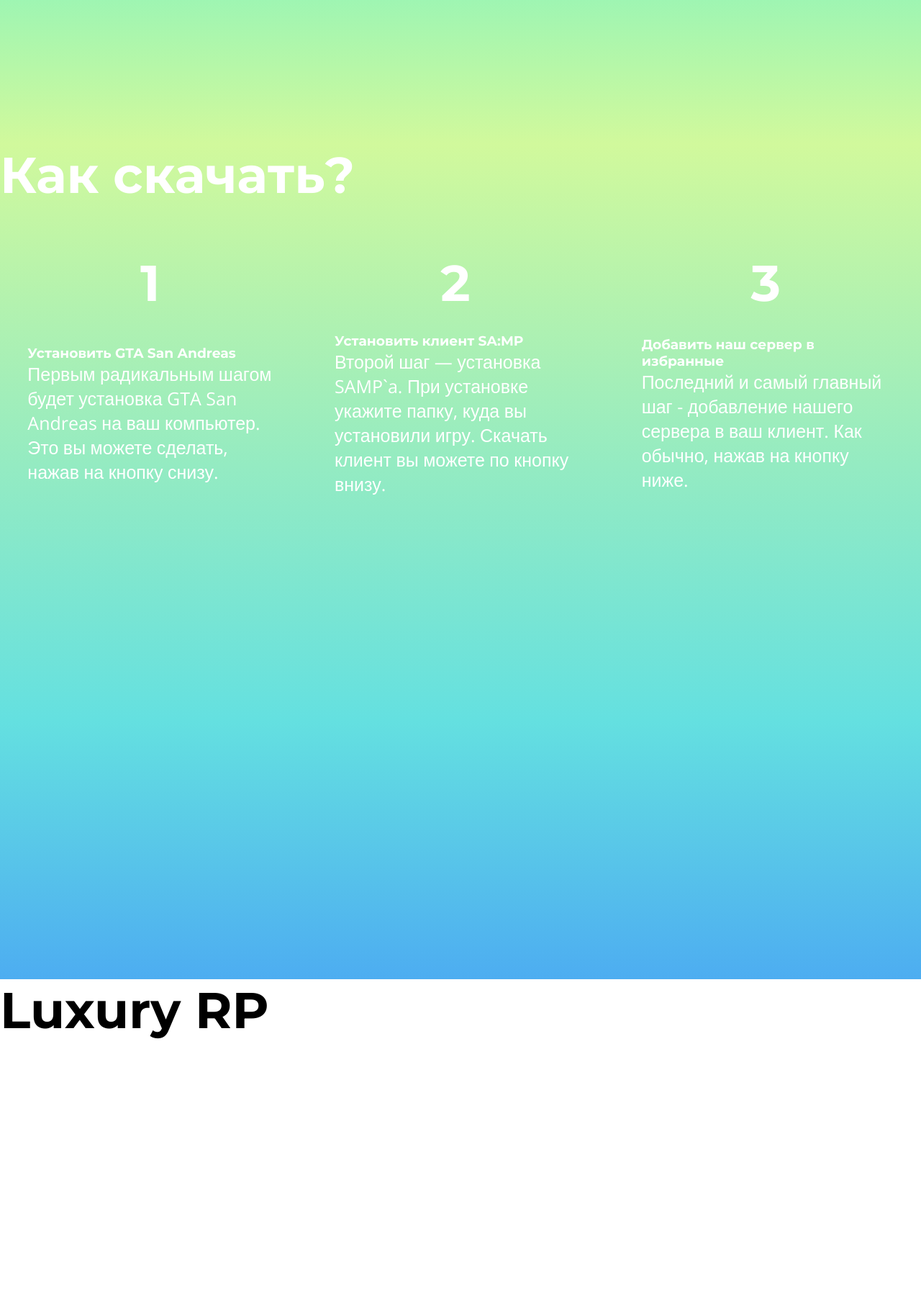
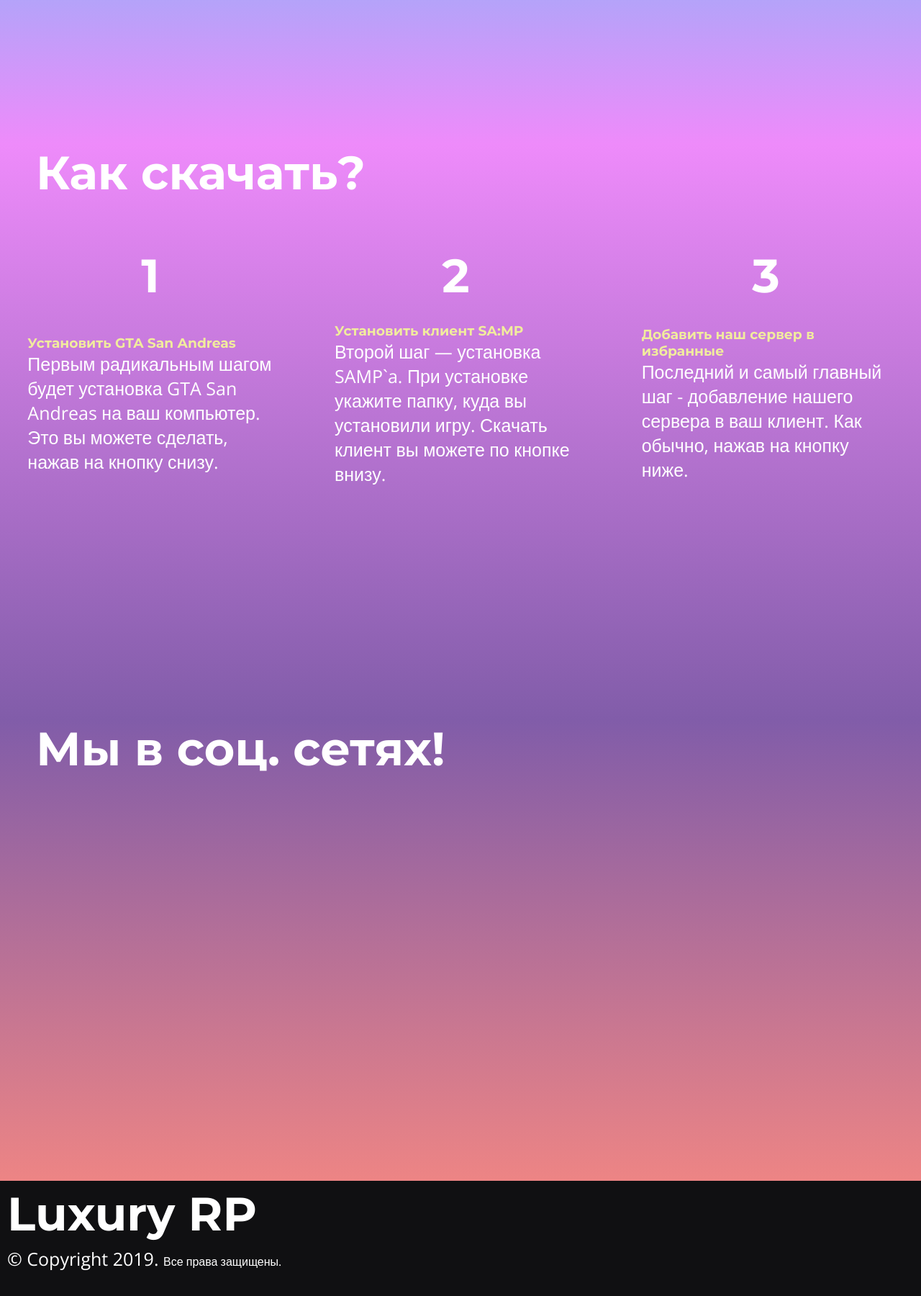
Before and after one commit to RomanKolobanov/luxuryproject, a PHP site: page /index.html in a window 1280 px wide. Shown: the part 1400-3200 px from the top of the page at 72% size. Before the commit the page ends 2843 px from the top, so only its background shows below. Run offline with PHP 8.4, Linux system fonts and the light colour scheme.

Commit message:
ver. 0.9.3

```diff
--- a/css/stylesheet.css
+++ b/css/stylesheet.css
@@ -7,6 +7,10 @@
 
 html {
     scroll-behavior: smooth;
+}
+
+body {
+
 }
 
 ul, li {
@@ -25,8 +29,14 @@ h1 {
 }
 
 h2 {
-    font-size: 70px;
+    font-size: 65px;
+    color: #fff;
 }
+
+h3 {
+    color: #F1EC9D;
+}
+
 
 p, li {
     font-family: 'Open Sans', sans-serif;
@@ -41,6 +51,10 @@ a:hover {
     color: #fff;
 }
 
+.heading-text {
+    padding-left: 50px;
+}
+
 .section {
     width: 100%;
     height: 100vh;
@@ -52,7 +66,10 @@ a:hover {
 }
 
 .sectionone-nav {
+    display: flex;
     height: 5vh;
+    padding-top: 15px;
+    padding-left: 25px;
 }
 
 .navbar {
@@ -60,9 +77,6 @@ a:hover {
     justify-content: center;
     align-items: center;
 
-    position: absolute;
-    top: 15px;
-    left: 65px;
     text-align: center;
 }
 
@@ -130,7 +144,7 @@ a:hover {
 
 .sectiontwo {
     background-color: #2cd4c9;
-    background: linear-gradient(to top, #d1f99c, #08eaf5);
+    background: linear-gradient(to top, #db08f578, #08eaf5);
 }
 
 .sectiontwo-inner {
@@ -158,8 +172,8 @@ a:hover {
 /* sectionthree */
 
 .sectionthree {
-    background-color: #2cb2d4;
-    background: linear-gradient(to top, #64e0e0, #d1f99c);
+    background: linear-gradient(to top, #6b409ad9, #db08f578);
+
 }
 
 .sectionthree-number {
@@ -184,6 +198,23 @@ a:hover {
 
 .social-block {
     width: 100%;
-    height: 45vh;
-    background: linear-gradient(to top, #4dadf1, #64e0e0);
+    height: 80vh;
+    background: linear-gradient(to top, #ea6f6fd9, #6b409ad9);
 }
+
+.sectionfooter {
+    height: 20vh;
+    background-color: #101012;
+    color: #fff !important;
+    line-height: 1.4;
+    padding-left: 10px;
+}
+
+.copyright-item {
+    display: flex;
+}
+
+.copyright-item i {
+    font-style: normal;
+    font-size: 16px;
+}
--- a/index.html
+++ b/index.html
@@ -19,6 +19,9 @@
 <body>
     <div class="section sectionone" id="blockone">
         <div class="sectionone-nav">
+            <div class="logo-block">
+                <img src="image/logo.png" width="64" alt="">
+            </div>
             <div class="nav wow fadeInLeft" data-wow-duration="1.5s">
                 <ul class="navbar">
                     <li class="navbar-list"><a class="underline-text" href="https://vk.com/lux_samp">Мы в ВКонтакте</a></li>
@@ -38,7 +41,7 @@
     </div>
     <div class="section sectiontwo" id="blocktwo">
         <div class="sectiontwo-head">
-            <h2 class="wow slideInLeft" data-wow-offset="10">О нас</h2>
+            <h2 class="wow slideInLeft heading-text" data-wow-offset="10">О нас</h2>
         </div>
         <div class="sectiontwo-inner">
             <div class="sectiontwo-inner-text">
@@ -56,7 +59,7 @@
     </div>
     <div class="section sectionthree" id="blockthree">
         <div class="sectionthree-header">
-            <h2 class="wow slideInLeft" data-wow-offset="10">Как скачать?</h2>
+            <h2 class="wow slideInLeft heading-text" data-wow-offset="10">Как скачать?</h2>
         </div>
         <div class="sectionthree-number">
                 <h2 class="wow fadeInLeft">1</h2>
@@ -70,7 +73,7 @@
             </div>
             <div class="steps-block wow fadeInLeft" data-wow-delay="0.3s">
                 <h3>Установить клиент SA:MP</h3>
-                <p>Второй шаг &mdash; установка SAMP`a. При установке укажите папку, куда вы установили игру. Скачать клиент вы можете по кнопку внизу.</p>
+                <p>Второй шаг &mdash; установка SAMP`a. При установке укажите папку, куда вы установили игру. Скачать клиент вы можете по кнопке внизу.</p>
             </div>
             <div class="steps-block wow fadeInLeft" data-wow-delay="0.6s">
                 <h3>Добавить наш сервер в избранные</h3>
@@ -79,10 +82,16 @@
         </div>
     </div>
     <div class="social-block">
-
+        <div class="social-header">
+            <h2 class="wow slideInLeft animated heading-text">Мы в соц. сетях!</h2>
+        </div>
     </div>
     <div class="sectionfooter" id="footer">
-        <h2 style="color: #000;" class="wow slideInLeft" data-wow-offset="10">Luxury RP</h2>
+        <h2 class="wow slideInLeft" data-wow-offset="10">Luxury RP</h2>
+        <div class="copyright-item">
+            <p class="wow slideInLeft" data-wow-delay="0.2s">&copy; Copyright 2019.
+            <i>Все права защищены.</i></p>
+        </div>
     </div>
 <script src="lib/wow.min.js"></script>
 <script>new WOW().init();</script>
```
Also changed, not shown: image/lobby/angle-down.svg, image/logo.png (added).
